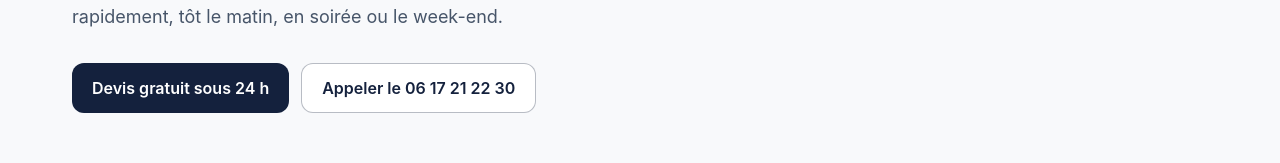
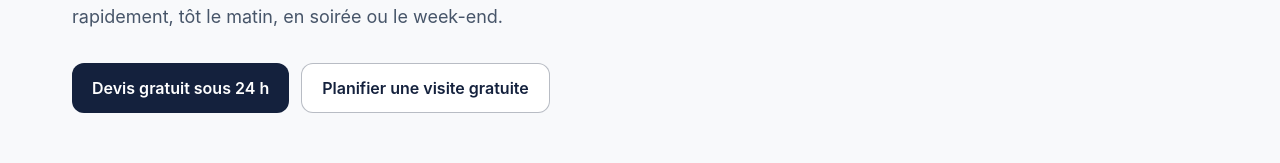
Before and after one commit to makayakevinh00-prog/https-procleanempire-multiservice.manus.space, a Next.js app: page /entreprise-nettoyage-pontoise in a window 1280 px wide. Shown: the part 428-591 px from the top of the page. Built offline with nearby package versions, Linux system fonts and the light colour scheme.

Commit message:
Boutons rendez-vous pages service et ville

```diff
--- a/components/pages/city-landing.tsx
+++ b/components/pages/city-landing.tsx
@@ -51,9 +51,9 @@ export function CityLanding({ slug }: { slug: string }) {
             <Link href="/devis" className="btn-primary">
               Devis gratuit sous 24 h
             </Link>
-            <a href={siteConfig.phoneHref} className="btn-secondary">
-              Appeler le {siteConfig.phone}
-            </a>
+            <Link href="/rendez-vous" className="btn-secondary">
+              Planifier une visite gratuite
+            </Link>
           </>
         }
       />
--- a/components/pages/service-landing.tsx
+++ b/components/pages/service-landing.tsx
@@ -36,8 +36,8 @@ export function ServiceLanding({
             <Link href="/devis" className="btn-primary">
               Demander un devis
             </Link>
-            <Link href="/contact" className="btn-secondary">
-              Être rappelé
+            <Link href="/rendez-vous" className="btn-secondary">
+              Planifier une visite technique
             </Link>
           </>
         }
```
